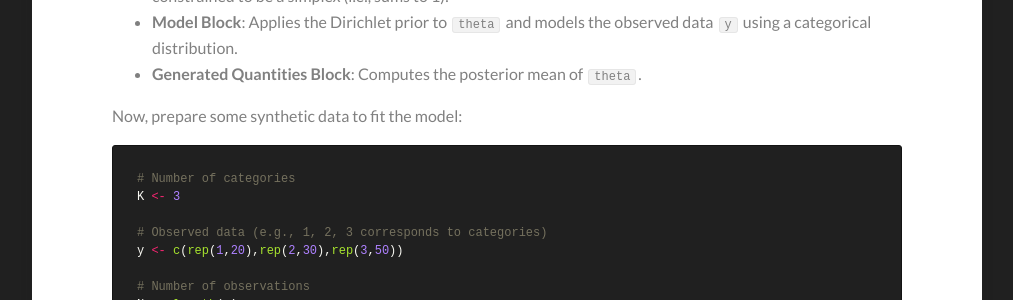
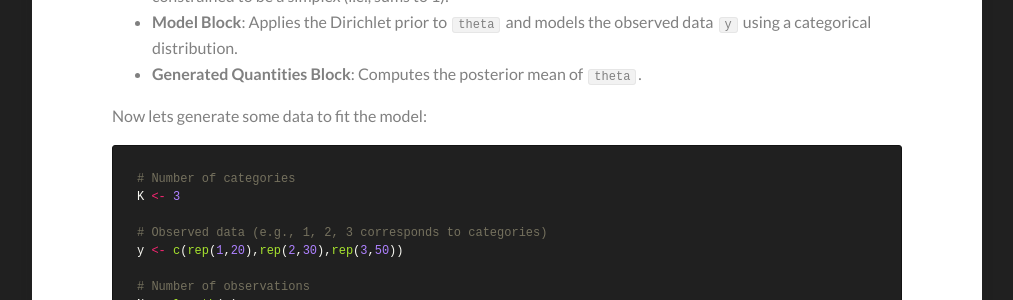
Before and after one commit to Kamran-Afzali/Kamran-Afzali.github.io, a Jekyll site: the page built from _posts/2024-11-25-Dirichlet_Distribution.md, in a window 1280 px wide and 900 px high, scrolled down 4510 px. Shown: the part 154-454 px from the top of the window, without its empty margins (133-1146 px from the left). Built offline with Jekyll 4.4.1, drawn with Linux system fonts in a browser that asks for light colours; formulas are drawn with MathJax 3.

Commit message:
Update 2024-11-25-Dirichlet_Distribution.md

````diff
--- a/_posts/2024-11-25-Dirichlet_Distribution.md
+++ b/_posts/2024-11-25-Dirichlet_Distribution.md
@@ -170,7 +170,7 @@ generated quantities {
 - **Model Block**: Applies the Dirichlet prior to `theta` and models the observed data `y` using a categorical distribution.
 - **Generated Quantities Block**: Computes the posterior mean of `theta`.
 
-Now, prepare some synthetic data to fit the model:
+Now lets generate some data to fit the model:
 
 ```r
 # Number of categories
````
